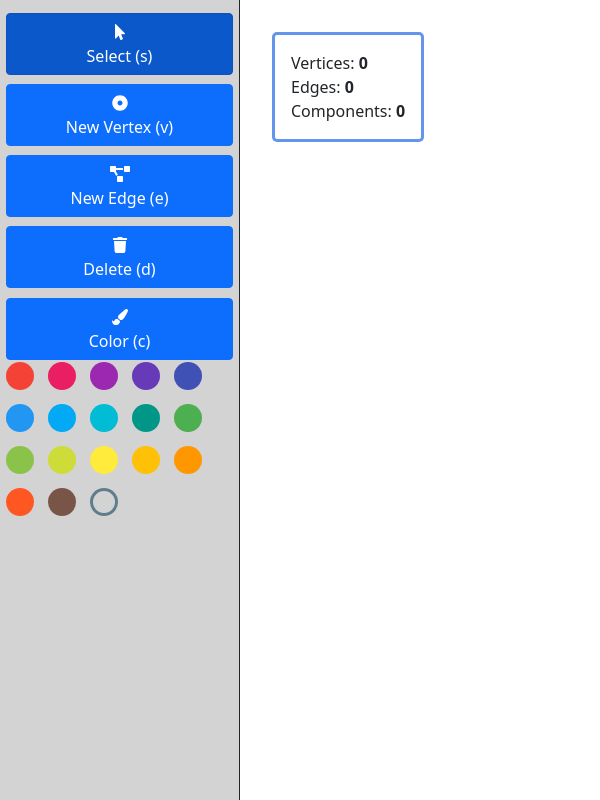
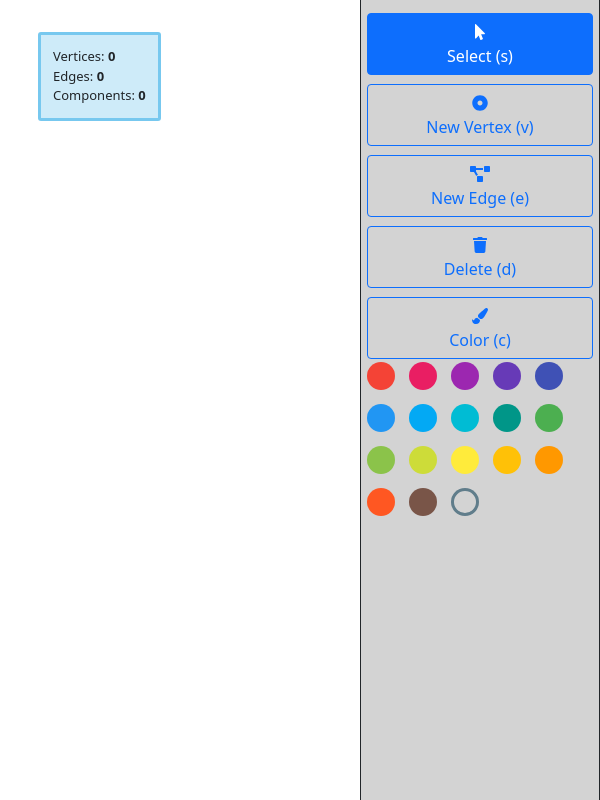
Before and after one commit to BenjaminMichaelis/graph-sketchpad, a React (Create React App) app: page / in a window 600 px wide. Built offline with nearby package versions, Linux system fonts and the light colour scheme.

Commit message:
Naming and style changes, and allow for scrolling

```diff
--- a/src/App.css
+++ b/src/App.css
@@ -3,6 +3,7 @@
   display: flex;
   height: 100%;
   width: 100%;
+  overflow: auto;
 }
 
 .App-logo {
--- a/src/App.js
+++ b/src/App.js
@@ -12,16 +12,16 @@ function App()
 
     return (
         <div className='App'>
+        <GraphingSurface
+            clickAction={clickAction}
+            color={color}
+        />
         <Sidebar
             clickAction={clickAction}
             setClickAction={setClickAction}
             color={color}
             setColor={setColor}
         />
-        <GraphingSurface
-            clickAction={clickAction}
-            color={color}
-        />
         </div>
     );
 }
--- a/src/Edge.css
+++ b/src/Edge.css
@@ -1,4 +1,4 @@
-.Edge-Container {
+.Edge {
     position: fixed;
     height: 100%;
     width: 100%;
--- a/src/Edge.js
+++ b/src/Edge.js
@@ -1,48 +1,62 @@
-import React from "react";
+import React, {useEffect, useRef, useState} from "react";
+import EdgeSlice from "./EdgeSlice";
 import './Edge.css'
 
 function Edge(props)
 {
-    const {edge, onClick, offsetLeft, multiplicity} = props
-    const [start, end] = edge.endpoints
-    const isLoop = start === end;
-    const [x1, y1] = [start.position[0] - offsetLeft, start.position[1]]
-    const [x2, y2] = [end.position[0] - offsetLeft, end.position[1]]
-    const color = edge.color
+    const {edges, onClick} = props
+    const [offsetLeft, setOffsetLeft] = useState(null);
+    const svg = useRef();
 
+    useEffect(() =>
+    {
+        setOffsetLeft(svg.current.parentElement.offsetLeft)
+    }, []);
 
-    let d;
-    // loop is determined if the start vertex is equal to the end vertex
-    if (isLoop)
-    {
-        const radius = 35 + (multiplicity * 10);
-        const far = Math.sqrt(2) * radius
-        d = `M ${x1} ${y1}
-             a ${radius},${radius} 0 0 1 ${-far},${-far}
-             a ${radius},${radius} 0 1 1 ${far},${far}`
-    }
-    else
-    {
-        const magnitude = Math.sqrt(Math.pow(x1-x2, 2) + Math.pow(y1-y2, 2))
-        const [vx, vy] = [(y2-y1) / magnitude, -(x2-x1) / magnitude]
-        const distance = 25 * Math.ceil(multiplicity / 2)
-        const direction = Math.pow(-1, multiplicity) * (vx >= vy ? (vx === vy ? (x1 > x2 ? 1 : -1) : 1) : -1)
-        const [midX, midY] = [(x1 + x2)/2, (y1 + y2)/2]
-        const [x3, y3] = [midX + (distance * direction * vx), midY + (distance * direction * vy)]
-
-        d = `M ${x1} ${y1}
-             Q ${x3} ${y3} ${x2} ${y2}`
-    }
-
+    const seenEndpoints = []
     return (
-        <path
-            onClick={onClick}
-            className='Edge-Path'
-            fill='transparent'
-            stroke={color}
-            strokeWidth='3'
-            d={d}
-        />
+        <svg className='Edge' ref={svg} pointerEvents='visibleStroke'>
+            {edges.map((edge, index) =>
+            {
+                // start the number of edges between two vertices at 0
+                let overlappingEdges = 0;
+                for (let i = 0; i < seenEndpoints.length; i++)
+                {
+                    // If the edge just placed has the same vertices as existing vertices (so it is the same line)
+                    if ((edge.endpoints[0] === seenEndpoints[i].endpoints[0]
+                        && edge.endpoints[1] === seenEndpoints[i].endpoints[1])
+                        || (edge.endpoints[0] === seenEndpoints[i].endpoints[1]
+                            && edge.endpoints[1] === seenEndpoints[i].endpoints[0]))
+                    {
+                        overlappingEdges = seenEndpoints[i].overlappingEdges;
+                        // increase the number of edges that are now overlapping to know where the next edge needs to be placed
+                        seenEndpoints[i].overlappingEdges++;
+                        return (
+                            <EdgeSlice
+                                edge={edge}
+                                key={index}
+                                onClick={(event) => onClick(event, index)}
+                                offsetLeft={offsetLeft}
+                                overlappingEdges={overlappingEdges}
+                            />
+                        )
+                    }
+                }
+                // If there are no edges that are overlapping (this isn't an edge we've drawn before) then
+                // just do what we were already doing, but make sure to save the information that the next edge
+                // is no longer the first edge between these two vertices
+                seenEndpoints.push({endpoints: edge.endpoints, overlappingEdges: 1})
+                return (
+                    <EdgeSlice
+                        edge={edge}
+                        key={index}
+                        onClick={(event) => onClick(event, index)}
+                        offsetLeft={offsetLeft}
+                        overlappingEdges={overlappingEdges}
+                    />
+                )
+            })}
+        </svg>
     )
 }
 
--- a/src/EdgeContainer.js
+++ /dev/null
@@ -1,57 +0,0 @@
-import React, {useEffect, useRef, useState} from "react";
-import Edge from "./Edge";
-import './Edge.css'
-
-function EdgeContainer(props)
-{
-    const {edges, onClick} = props
-    const [offsetLeft, setOffsetLeft] = useState(null);
-    const svg = useRef();
-
-    useEffect(() =>
-    {
-        setOffsetLeft(svg.current.parentElement.offsetLeft)
-    }, []);
-
-    const seenEndpoints = []
-    return (
-        <svg className='Edge-Container' ref={svg} pointerEvents='visibleStroke'>
-            {edges.map((edge, index) =>
-            {
-                let multiplicity = 0;
-                for (let i = 0; i < seenEndpoints.length; i++)
-                {
-                    if ((edge.endpoints[0] === seenEndpoints[i].endpoints[0]
-                        && edge.endpoints[1] === seenEndpoints[i].endpoints[1])
-                        || (edge.endpoints[0] === seenEndpoints[i].endpoints[1]
-                            && edge.endpoints[1] === seenEndpoints[i].endpoints[0]))
-                    {
-                        multiplicity = seenEndpoints[i].multiplicity;
-                        seenEndpoints[i].multiplicity++;
-                        return (
-                            <Edge
-                                edge={edge}
-                                key={index}
-                                onClick={(event) => onClick(event, index)}
-                                offsetLeft={offsetLeft}
-                                multiplicity={multiplicity}
-                            />
-                        )
-                    }
-                }
-                seenEndpoints.push({endpoints: edge.endpoints, multiplicity: 1})
-                return (
-                    <Edge
-                        edge={edge}
-                        key={index}
-                        onClick={(event) => onClick(event, index)}
-                        offsetLeft={offsetLeft}
-                        multiplicity={multiplicity}
-                    />
-                )
-            })}
-        </svg>
-    )
-}
-
-export default EdgeContainer;
--- /dev/null
+++ b/src/EdgeSlice.js
@@ -0,0 +1,54 @@
+import React from "react";
+import './Edge.css'
+
+function EdgeSlice(props)
+{
+    const {edge, onClick, offsetLeft, overlappingEdges} = props
+    const [start, end] = edge.endpoints
+    const isLoop = start === end;
+    const [x1, y1] = [start.position[0] - offsetLeft, start.position[1]]
+    const [x2, y2] = [end.position[0] - offsetLeft, end.position[1]]
+    const color = edge.color
+
+    let d;
+    // loop is determined if the start vertex is equal to the end vertex
+    if (isLoop)
+    {
+        const radii = 25 + (overlappingEdges * 10);
+
+        // https://developer.mozilla.org/en-US/docs/Web/SVG/Attribute/d
+        // M is (x, y)+
+        // a is (rx ry angle large-arc-flag sweep-flag dx dy)+
+        d = `M ${x1} ${y1}
+             A ${radii},${radii - 1} 1000 1 0 ${x1-1} ${y1-1}`
+    }
+    else
+    {
+        const magnitude = Math.sqrt(Math.pow(x1-x2, 2) + Math.pow(y1-y2, 2))
+        const [vx, vy] = [(y2-y1) / magnitude, -(x2-x1) / magnitude]
+        // -1 to keep alternating directions every time (left of central edge, then right, etc etc.)
+        const direction = Math.pow(-1, overlappingEdges) * (vx >= vy ? (vx === vy ? (x1 > x2 ? 1 : -1) : 1) : -1)
+        const distance = 25 * Math.ceil(overlappingEdges / 2)
+        const [midX, midY] = [(x1 + x2)/2, (y1 + y2)/2]
+        const [x3, y3] = [midX + (distance * direction * vx), midY + (distance * direction * vy)]
+
+        // https://developer.mozilla.org/en-US/docs/Web/SVG/Attribute/d
+        // M is (x, y)+
+        // Q is (x1,y1, x,y)+
+        d = `M ${x1} ${y1}
+             Q ${x3} ${y3} ${x2} ${y2}`
+    }
+
+    return (
+        <path
+            onClick={onClick}
+            className='Edge-Slice'
+            fill='transparent'
+            stroke={color}
+            strokeWidth='3'
+            d={d}
+        />
+    )
+}
+
+export default EdgeSlice;
--- a/src/GraphInformation.css
+++ b/src/GraphInformation.css
@@ -1,11 +1,42 @@
-.GraphInformation {
-    position: absolute;
-    margin: 2rem;
-    border-width: 3px;
-    border-radius: 5px;
-    border-style: solid;
-    border-color: cornflowerblue;
-    padding: 1rem;
-    z-index: 8;
-    pointer-events: none;
+
+@media screen and (max-width: 600px)
+{
+    .GraphInformation
+    {
+        position: absolute;
+        border-width: 3px;
+        border-radius: 3px;
+        border-style: solid;
+        border-color: rgba(109, 197, 238, 0.900);
+        background-blend-mode: luminosity;
+        background-color: aquamarine;
+        background: rgba(109, 197, 238, 0.336);
+        margin: .2rem;
+        padding: .1rem;
+        z-index: 8;
+        pointer-events: none;
+        left: .2%;
+        text-size-adjust: auto;
+        font-size: small;
+    }
 }
+
+@media screen and (min-width: 600px)
+{
+    .GraphInformation
+    {
+        position: absolute;
+        border-width: 3px;
+        border-radius: 3px;
+        border-style: solid;
+        border-color: rgba(109, 197, 238, 0.900);
+        background-blend-mode: luminosity;
+        background-color: aquamarine;
+        background: rgba(109, 197, 238, 0.336);
+        margin: 2rem;
+        padding: .75rem;
+        z-index: 8;
+        pointer-events: none;
+        left: 1%;
+    }
+}
--- a/src/GraphingSurface.js
+++ b/src/GraphingSurface.js
@@ -4,7 +4,7 @@ import './GraphingSurface.css';
 import Vertex from "./Vertex"
 // import Edge from "./Edge"
 import ClickAction from "./ClickAction";
-import EdgeContainer from './EdgeContainer';
+import Edge from './Edge';
 import GraphInformation from './GraphInformation';
 
 function GraphingSurface(props)
@@ -237,11 +237,6 @@ function GraphingSurface(props)
             onMouseUp={stopDrag}
             ref={root}
         >
-            <GraphInformation
-                numVertices={numVertices()}
-                numEdges={numEdges()}
-                numComponents={numComponents()}
-            />
             {vertices.map((vertex, index) =>
             {
                 return (
@@ -253,9 +248,14 @@ function GraphingSurface(props)
                     />
                     )
                 })}
-            <EdgeContainer
+            <Edge
                 edges={edges}
                 onClick={onEdgeClick}
+            />
+            <GraphInformation
+                numVertices={numVertices()}
+                numEdges={numEdges()}
+                numComponents={numComponents()}
             />
         </div>
     );
--- a/src/Sidebar.css
+++ b/src/Sidebar.css
@@ -1,3 +1,24 @@
+@media screen and (max-width: 600px)
+{
+    .Sidebar
+    {
+        min-height: 100%;
+        width: 8rem;
+        padding: .5%;
+        background-color:lightgray;
+        border-right-color: black;
+        border-right: 1px;
+        border-right-style: solid;
+        border-left-color: black;
+        border-left: 1px;
+        border-left-style: solid;
+        flex-shrink: 2;
+        z-index: 10;
+    }
+}
+
+@media screen and (min-width: 600px)
+{
     .Sidebar
     {
         height: 100%;
@@ -7,8 +28,12 @@
         border-right-color: black;
         border-right: 1px;
         border-right-style: solid;
+        border-left-color: black;
+        border-left: 1px;
+        border-left-style: solid;
         flex-shrink: 0;
         z-index: 10;
+    }
 }
 
 .Sidebar-ColorPicker
--- a/src/SidebarButton.js
+++ b/src/SidebarButton.js
@@ -8,7 +8,7 @@ function SidebarButton(props)
     return (
         <Button
             className="SidebarButton"
-            variant="primary"
+            variant="outline-primary"
             onClick={() => setClickAction(currentClickAction)}
             active={clickAction === currentClickAction}
         >
```
Lines whose indentation alone changed are shown as unchanged.
